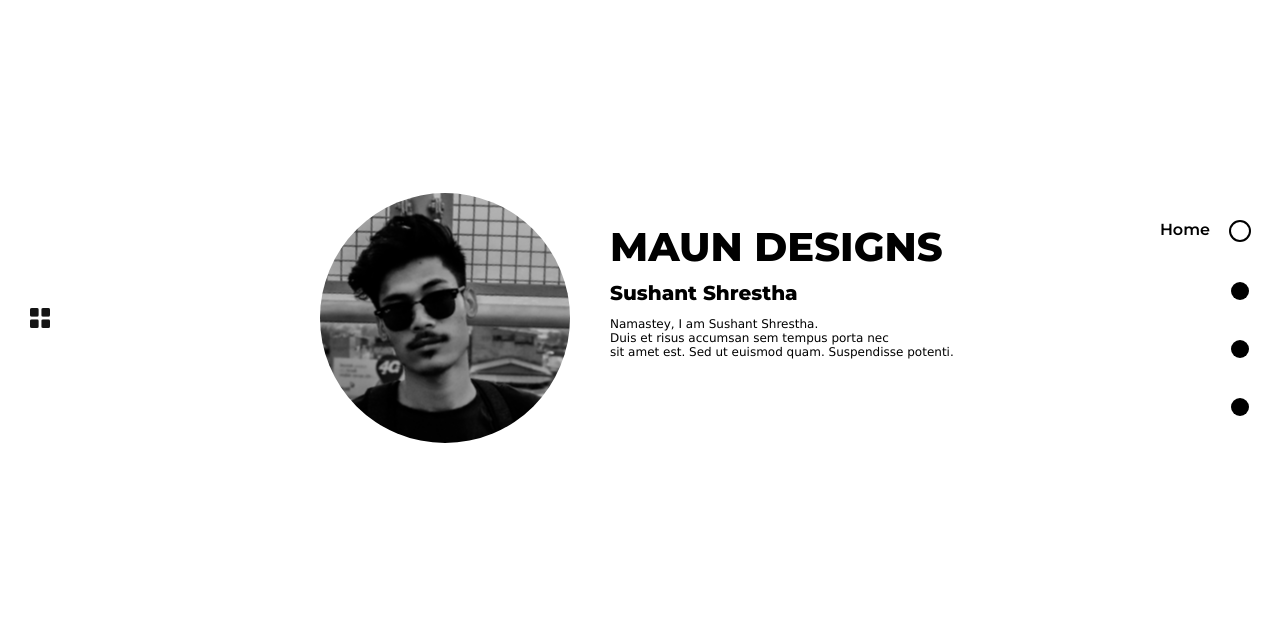
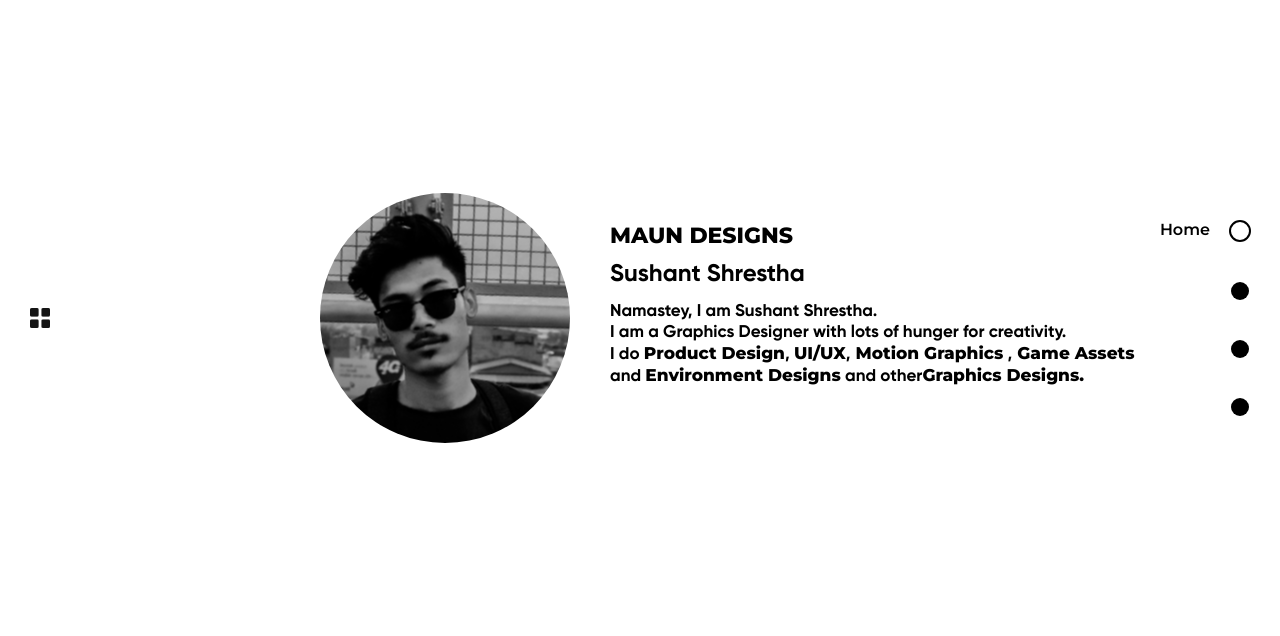
Before and after one commit to ceesang/Portfolio_Design, a plain HTML site: page index.html in a window 1280 px wide. Shown: the part 82-718 px from the top of the page. Drawn offline with Linux system fonts and the light colour scheme.

Commit message:
custom fonts

```diff
--- a/css/style.css
+++ b/css/style.css
@@ -1,4 +1,13 @@
 @import url('https://fonts.googleapis.com/css2?family=Montserrat:wght@600;800&family=Roboto:wght@900&display=swap');
+@font-face {
+    font-family: 'gilroy';
+    src: url("../font/Gilroy-Light.ttf");
+    src: url("../font/Gilroy-Medium.ttf");
+    src: url("../font/Gilroy-Bold.ttf");
+    /* font-style:; */
+    font-weight: 900;
+}
+
 * {
     padding: 0;
     margin: 0;
@@ -15,26 +24,34 @@ img:hover {
 }
 
 h1 {
-    font-size: 40px;
-    font-weight: bolder;
+    font-size: 22px;
+    font: medium;
+    font-weight: 800;
 }
 
 h3 {
-    font-size: 20px;
-    font-weight: middle;
+    font-family: gilroy;
+    font-size: 24px;
+    font: medium;
+    /* font-weight: 900; */
     padding-top: 10px;
     /* text-indent: 0px; */
 }
 
 p {
-    font-size: 12px;
+    font-family: Gilroy;
+    font-size: 17px;
+    line-height: 10px;
     line-height: normal;
     padding-top: 12px;
-    font-weight: lighter;
-    font: lighter;
-    font-family: 'Lucida Sans Unicode', Geneva, Verdana, sans-serif;
+    /* font-weight: lighter; */
+    font: normal;
     /* text-align: justify; */
     /* vertical-align: baseline; */
+}
+
+strong:hover {
+    color: blue;
 }
 
 .nav {
--- a/index.html
+++ b/index.html
@@ -31,7 +31,8 @@
                     Sushant Shrestha
                 </h3>
                 <p id="h3">
-                    Namastey, I am Sushant Shrestha.<br> Duis et risus accumsan sem tempus porta nec<br> sit amet est. Sed ut euismod quam. Suspendisse potenti.
+                    Namastey, I am Sushant Shrestha.<br> I am a Graphics Designer with lots of hunger for creativity.<br> I do <strong> Product Design</strong>, <strong>  UI/UX</strong>,<strong> Motion Graphics</strong> ,<strong> Game Assets</strong>                    and
+                    <strong>  Environment Designs</strong> and other<strong>Graphics Designs.</strong>
                 </p>
             </div>
         </div>
```
Also changed, not shown: font/CircularStd-Book.ttf (added), font/Gilroy-Bold.ttf (added), font/Gilroy-Light.ttf (added), font/Gilroy-Medium.ttf (added).
